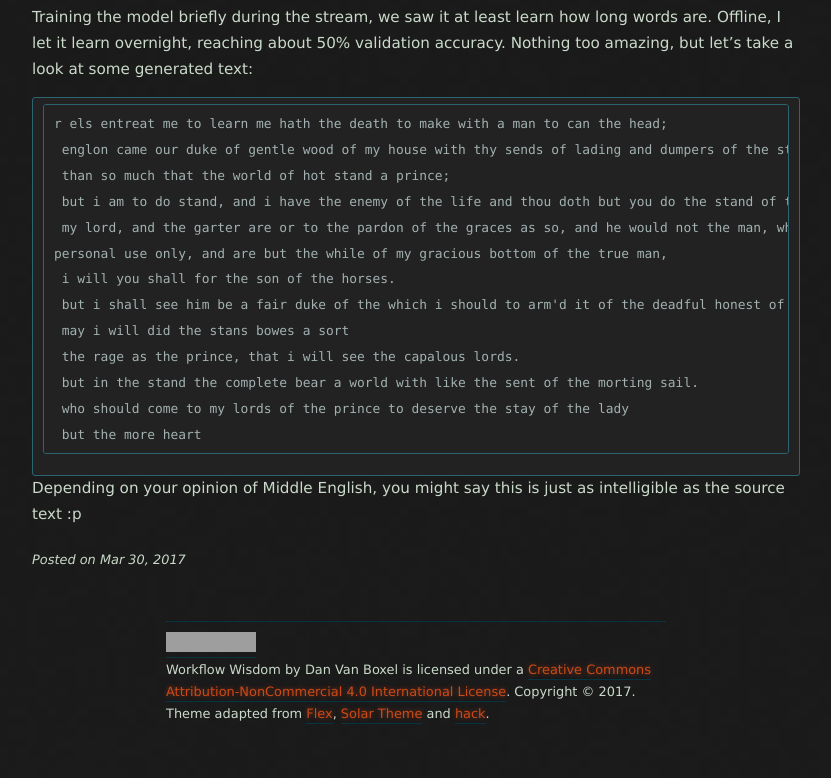
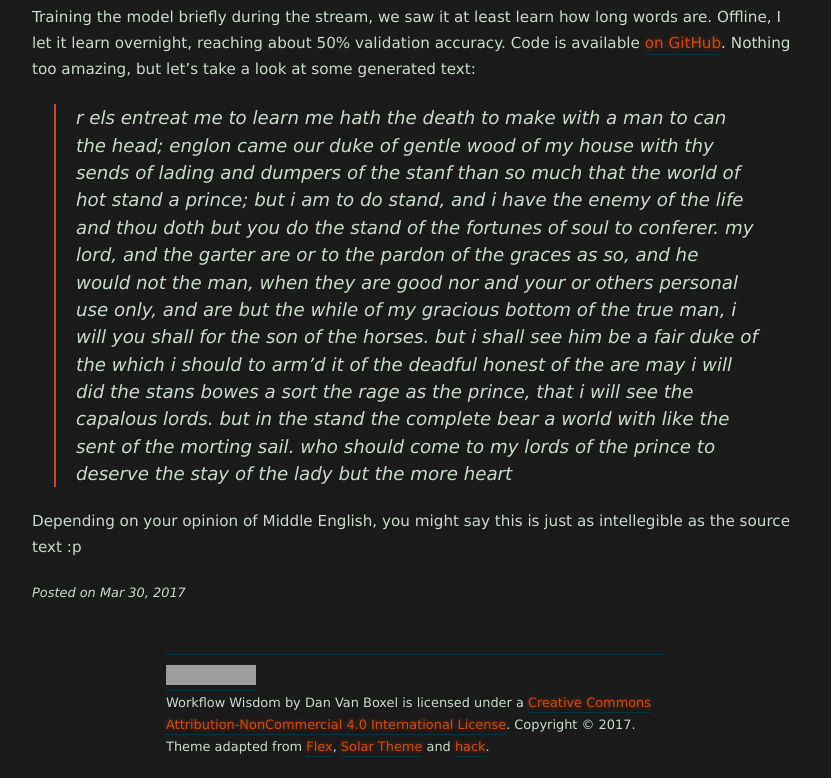
Before and after one commit to dvbuntu/wisdom, a Jekyll site: the page built from _posts/2017-03-28-bardicbasic.md, in a window 1280 px wide, cut to the strip 627-1405 px from the top of the page. Shown: the whole strip, without its empty margins (224-1055 px from the left). Built offline with Jekyll 4.4.1, drawn with Linux system fonts in a browser that asks for light colours; nearby versions of some CDN libraries; comment, search, counter and statistics services are not loaded; before the commit the page ends 1372 px from its top, so only the background shows below that; grey boxes are pictures that could not be loaded.

Commit message:
Quote better

````diff
--- a/_posts/2017-03-28-bardicbasic.md
+++ b/_posts/2017-03-28-bardicbasic.md
@@ -10,22 +10,20 @@ After the [Keras 2 Launch Video](https://youtu.be/9VFIZ3aaFPY), it's time to get
 
 <iframe width="560" height="315" src="https://www.youtube.com/embed/pP7k-1PqH64" frameborder="0"> </iframe>
 
-Training the model briefly during the stream, we saw it at least learn how long words are.  Offline, I let it learn overnight, reaching about 50% validation accuracy.  Nothing too amazing, but let's take a look at some generated text:
+Training the model briefly during the stream, we saw it at least learn how long words are.  Offline, I let it learn overnight, reaching about 50% validation accuracy.  Code is available [on GitHub](https://github.com/dvbuntu/bardiclore).  Nothing too amazing, but let's take a look at some generated text:
 
-```
-r els entreat me to learn me hath the death to make with a man to can the head;
- englon came our duke of gentle wood of my house with thy sends of lading and dumpers of the stanf
- than so much that the world of hot stand a prince;
- but i am to do stand, and i have the enemy of the life and thou doth but you do the stand of the fortunes of soul to conferer.
- my lord, and the garter are or to the pardon of the graces as so, and he would not the man, when they are good nor and your or others
-personal use only, and are but the while of my gracious bottom of the true man,
- i will you shall for the son of the horses.
- but i shall see him be a fair duke of the which i should to arm'd it of the deadful honest of the are
- may i will did the stans bowes a sort
- the rage as the prince, that i will see the capalous lords.
- but in the stand the complete bear a world with like the sent of the morting sail.
- who should come to my lords of the prince to deserve the stay of the lady
- but the more heart
-```
+> r els entreat me to learn me hath the death to make with a man to can the head;
+>  englon came our duke of gentle wood of my house with thy sends of lading and dumpers of the stanf
+>  than so much that the world of hot stand a prince;
+>  but i am to do stand, and i have the enemy of the life and thou doth but you do the stand of the fortunes of soul to conferer.
+>  my lord, and the garter are or to the pardon of the graces as so, and he would not the man, when they are good nor and your or others
+> personal use only, and are but the while of my gracious bottom of the true man,
+>  i will you shall for the son of the horses.
+>  but i shall see him be a fair duke of the which i should to arm'd it of the deadful honest of the are
+>  may i will did the stans bowes a sort
+>  the rage as the prince, that i will see the capalous lords.
+>  but in the stand the complete bear a world with like the sent of the morting sail.
+>  who should come to my lords of the prince to deserve the stay of the lady
+>  but the more heart
 
-Depending on your opinion of Middle English, you might say this is just as intelligible as the source text :p
+Depending on your opinion of Middle English, you might say this is just as intellegible as the source text :p
````
